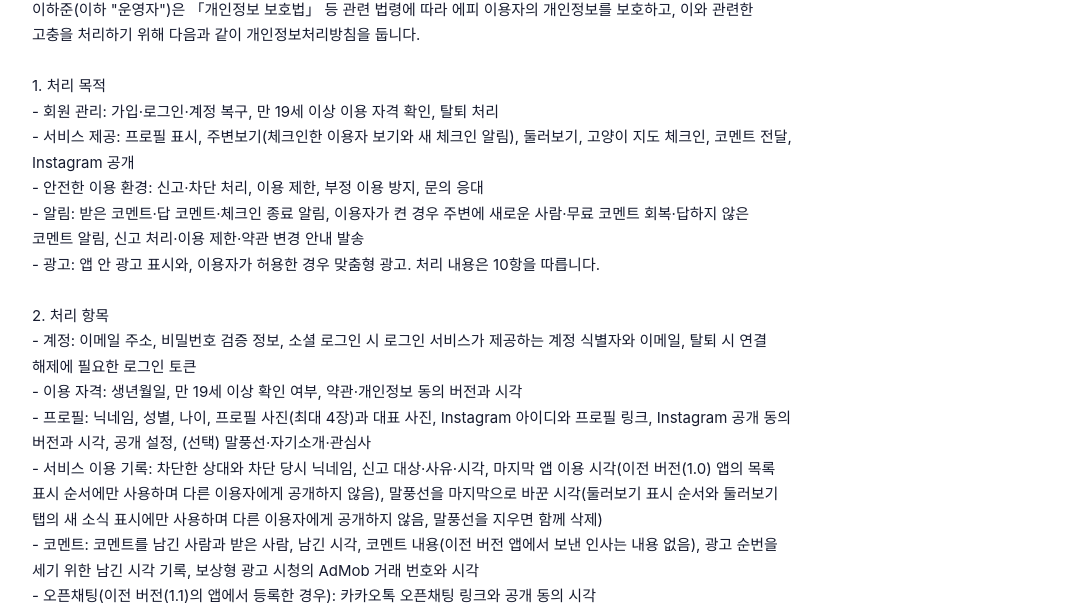
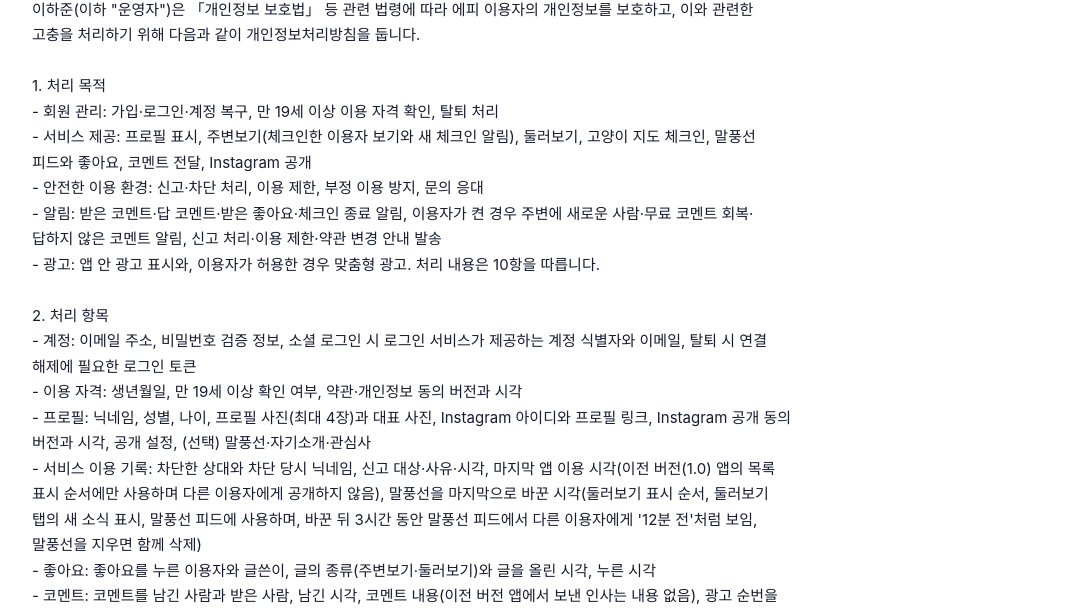
Before and after one commit to garipapi/near-me-site, a plain HTML site: page privacy/index.html in a window 1280 px wide. Shown: the part 185-797 px from the top of the page, without its empty margins (104-1174 px from the left). Drawn offline with Linux system fonts and the light colour scheme.

Commit message:
Publish site (2026-11-23)
Co-Authored-By: Claude Opus 5.5 <noreply@anthropic.com>

```diff
--- a/privacy/index.html
+++ b/privacy/index.html
@@ -21,19 +21,20 @@
 
 1. 처리 목적
 - 회원 관리: 가입·로그인·계정 복구, 만 19세 이상 이용 자격 확인, 탈퇴 처리
-- 서비스 제공: 프로필 표시, 주변보기(체크인한 이용자 보기와 새 체크인 알림), 둘러보기, 고양이 지도 체크인, 코멘트 전달, Instagram 공개
+- 서비스 제공: 프로필 표시, 주변보기(체크인한 이용자 보기와 새 체크인 알림), 둘러보기, 고양이 지도 체크인, 말풍선 피드와 좋아요, 코멘트 전달, Instagram 공개
 - 안전한 이용 환경: 신고·차단 처리, 이용 제한, 부정 이용 방지, 문의 응대
-- 알림: 받은 코멘트·답 코멘트·체크인 종료 알림, 이용자가 켠 경우 주변에 새로운 사람·무료 코멘트 회복·답하지 않은 코멘트 알림, 신고 처리·이용 제한·약관 변경 안내 발송
+- 알림: 받은 코멘트·답 코멘트·받은 좋아요·체크인 종료 알림, 이용자가 켠 경우 주변에 새로운 사람·무료 코멘트 회복·답하지 않은 코멘트 알림, 신고 처리·이용 제한·약관 변경 안내 발송
 - 광고: 앱 안 광고 표시와, 이용자가 허용한 경우 맞춤형 광고. 처리 내용은 10항을 따릅니다.
 
 2. 처리 항목
 - 계정: 이메일 주소, 비밀번호 검증 정보, 소셜 로그인 시 로그인 서비스가 제공하는 계정 식별자와 이메일, 탈퇴 시 연결 해제에 필요한 로그인 토큰
 - 이용 자격: 생년월일, 만 19세 이상 확인 여부, 약관·개인정보 동의 버전과 시각
 - 프로필: 닉네임, 성별, 나이, 프로필 사진(최대 4장)과 대표 사진, Instagram 아이디와 프로필 링크, Instagram 공개 동의 버전과 시각, 공개 설정, (선택) 말풍선·자기소개·관심사
-- 서비스 이용 기록: 차단한 상대와 차단 당시 닉네임, 신고 대상·사유·시각, 마지막 앱 이용 시각(이전 버전(1.0) 앱의 목록 표시 순서에만 사용하며 다른 이용자에게 공개하지 않음), 말풍선을 마지막으로 바꾼 시각(둘러보기 표시 순서와 둘러보기 탭의 새 소식 표시에만 사용하며 다른 이용자에게 공개하지 않음, 말풍선을 지우면 함께 삭제)
+- 서비스 이용 기록: 차단한 상대와 차단 당시 닉네임, 신고 대상·사유·시각, 마지막 앱 이용 시각(이전 버전(1.0) 앱의 목록 표시 순서에만 사용하며 다른 이용자에게 공개하지 않음), 말풍선을 마지막으로 바꾼 시각(둘러보기 표시 순서, 둘러보기 탭의 새 소식 표시, 말풍선 피드에 사용하며, 바꾼 뒤 3시간 동안 말풍선 피드에서 다른 이용자에게 '12분 전'처럼 보임, 말풍선을 지우면 함께 삭제)
+- 좋아요: 좋아요를 누른 이용자와 글쓴이, 글의 종류(주변보기·둘러보기)와 글을 올린 시각, 누른 시각
 - 코멘트: 코멘트를 남긴 사람과 받은 사람, 남긴 시각, 코멘트 내용(이전 버전 앱에서 보낸 인사는 내용 없음), 광고 순번을 세기 위한 남긴 시각 기록, 보상형 광고 시청의 AdMob 거래 번호와 시각
 - 오픈채팅(이전 버전(1.1)의 앱에서 등록한 경우): 카카오톡 오픈채팅 링크와 공개 동의 시각
-- 푸시 알림(기기에서 허용한 경우): 푸시 토큰, 앱 언어, 토큰을 받은 Apple 서버 종류, 알림 종류별 설정과 추가 알림을 마지막으로 켜거나 끈 시각, 보낼 알림(종류, 관련 이용자, 답 코멘트를 남긴 상대의 닉네임)과 보낸 시각
+- 푸시 알림(기기에서 허용한 경우): 푸시 토큰, 앱 언어, 토큰을 받은 Apple 서버 종류, 알림 종류별 설정과 추가 알림을 마지막으로 켜거나 끈 시각, 보낼 알림(종류, 관련 이용자, 답 코멘트를 남기거나 좋아요를 누른 상대의 닉네임)과 보낸 시각
 - 위치(동의 시): 위치 이용 동의 버전과 시각. 주변보기 지도·목록을 볼 때, 새 체크인을 확인할 때, 체크인할 때 약 100m 단위로 줄인 위도·경도와 위치 정확도를 받아 그 처리에만 쓰고 저장하지 않습니다(이전 버전(1.0)의 앱은 최신 위치 한 건과 갱신 시각을 저장). 주변에 새로운 사람 알림을 켠 경우에는 마지막 위치의 2km 칸 번호와 저장 시각을 저장
 - 체크인(이용 시): 2km 칸 번호, 한 줄 문구, 올린 시각과 끝나는 시각, 체크인 위치 공개 동의 버전과 시각
 - 위치 이용 기록: 위치를 이용한 서비스 종류(고양이 지도·주변보기, 주변에 새로운 사람 알림, 이전 버전 앱의 주변 유저)와 이용 날짜·처음과 마지막 시각·횟수(위치 좌표 제외)
@@ -44,10 +45,12 @@
 3. 보유 및 이용 기간
 - 계정·프로필·사진·이용 기록: 회원 탈퇴 시까지. 프로필 사진을 바꾸거나 지우면 이전 사진은 저장할 때 삭제합니다.
 - 위치: 보낸 위치는 저장하지 않습니다. 다만 주변에 새로운 사람 알림을 켠 경우의 2km 칸 번호는 7일이 지나면 이용하지 않고 하루 안에 삭제하며, 알림을 끄거나 위치 사용을 끄면 바로 삭제합니다. 위치 이용 동의 기록은 프로필에서 위치 사용을 끄면 바로, 기기 설정에서 위치 권한을 끈 뒤 앱을 다시 열거나 탈퇴하면 삭제합니다. 이전 버전(1.0)의 앱이 저장한 최신 위치는 갱신할 때마다 덮어쓰고, 24시간 동안 갱신되지 않으면 사용하지 않으며, 같은 경우와 새 버전으로 업데이트해 앱을 처음 열 때 삭제합니다.
+- 말풍선(둘러보기): 저장한 뒤 3시간. 시간이 지나면 자동으로 지우고, 직접 내리면 바로 지웁니다.
 - 체크인: 3시간. 직접 내리거나 시간이 지나면 1시간 안에 삭제하며, 프로필을 비공개로 하거나 위치 사용을 끄면 바로 삭제합니다. 체크인 위치 공개 동의는 위치 사용을 끄거나 탈퇴할 때까지 보관합니다.
 - 위치 이용·제공 기록: 「위치정보의 보호 및 이용 등에 관한 법률」 제16조 제2항에 따라 6개월. 위치 이용 동의를 철회하거나 탈퇴하면 바로 삭제합니다.
 - 차단 기록: 차단을 해제하거나 어느 한쪽이 탈퇴할 때까지
 - 코멘트 기록: 어느 한쪽이 차단·탈퇴할 때까지(이전 버전 앱에서 인사를 취소하면 그때까지). 서로 남긴 사이에서 새 코멘트를 남기면 이전 코멘트는 바로 지웁니다. 광고 순번을 세기 위한 남긴 시각 기록과 보상형 광고 시청 기록은 탈퇴할 때까지
+- 좋아요 기록: 글을 올린 뒤 하루가 지나면 삭제. 좋아요를 취소하거나 어느 한쪽이 탈퇴하면 바로 삭제
 - 오픈채팅 링크(이전 버전(1.1)의 앱에서 등록한 경우): 이용약관 시행일에 모두 삭제. 그 전에 지우거나 탈퇴하면 바로 삭제
 - 푸시 토큰: 로그아웃하거나, Apple이 더 이상 쓰지 않는 토큰이라고 알리거나, 탈퇴할 때까지. 알림 설정은 탈퇴할 때까지, 보낼 알림 기록은 7일
 - 신고 기록(신고한 체크인 한 줄 문구와 신고한 이용자가 받은 코멘트 포함): 어느 한쪽이 탈퇴할 때까지
@@ -64,6 +67,7 @@
 - Instagram 아이디와 프로필 링크는 프로필을 볼 수 있는 다른 이용자에게 보이며, 다른 이용자는 별도의 승인 없이 Instagram으로 이동할 수 있습니다. 프로필을 비공개로 하거나 어느 한쪽이 차단한 경우에는 보이지 않습니다.
 - 체크인하지 않으면 위치는 다른 이용자에게 드러나지 않으며(이전 버전(1.0)의 앱에서는 주변 유저 목록에 표시되는지 여부로만 드러남), 정확한 좌표·주소·거리·이동 경로는 공개하지 않습니다.
 - 체크인에 별도로 동의하고 체크인한 경우, 보는 사람과의 거리 구간(10km·20km·30km 안), 닉네임, 고양이, 한 줄 문구가 3시간 동안 30km 안의 다른 이용자에게 보입니다(이용약관 제5조 제3호). 지도의 고양이 자리는 실제 위치가 아니며, 좌표·주소·정확한 거리는 공개하지 않습니다.
+- 말풍선 피드: 최근 3시간 안에 올린 글(체크인의 한 줄 문구 또는 새로 저장한 말풍선)과 올린 시각, 좋아요 수가 그 글을 볼 수 있는 다른 이용자에게 보이며, 좋아요를 누르면 글쓴이에게 내 닉네임이 알림으로 전달됩니다(이용약관 제4조 제9호). 누가 좋아요를 눌렀는지는 다른 이용자에게 공개하지 않습니다.
 - 다른 이용자가 이미 확인하거나 따로 저장한 정보는 운영자가 회수할 수 없습니다.
 - 운영자는 위 공개 외에 이용자의 개인정보를 제3자에게 제공하지 않습니다. 다만 법령에 특별한 규정이 있거나 수사기관이 법령에 정한 절차에 따라 요청하는 경우는 예외로 합니다.
 
```
Also changed, not shown: terms/index.html (+3 -2 lines).
